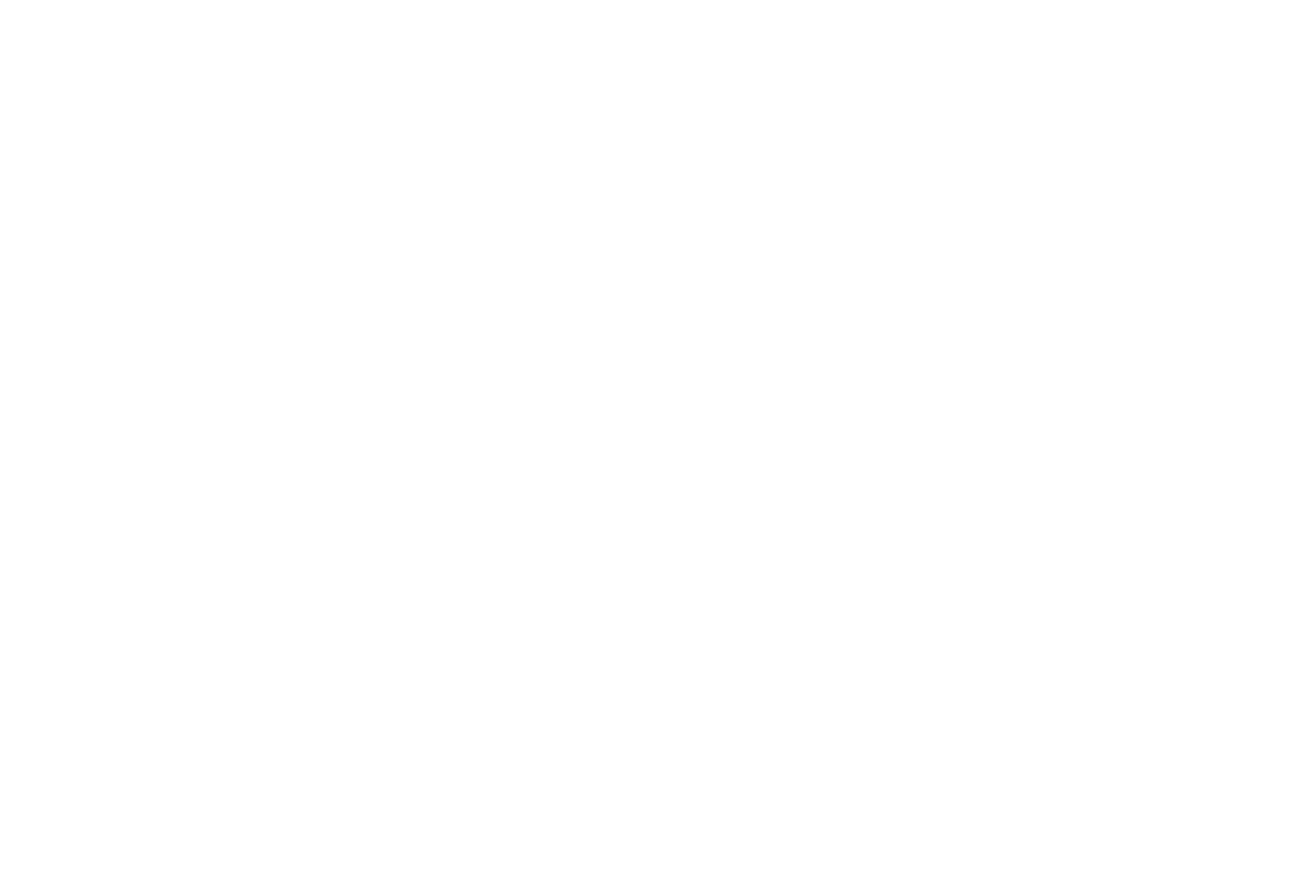
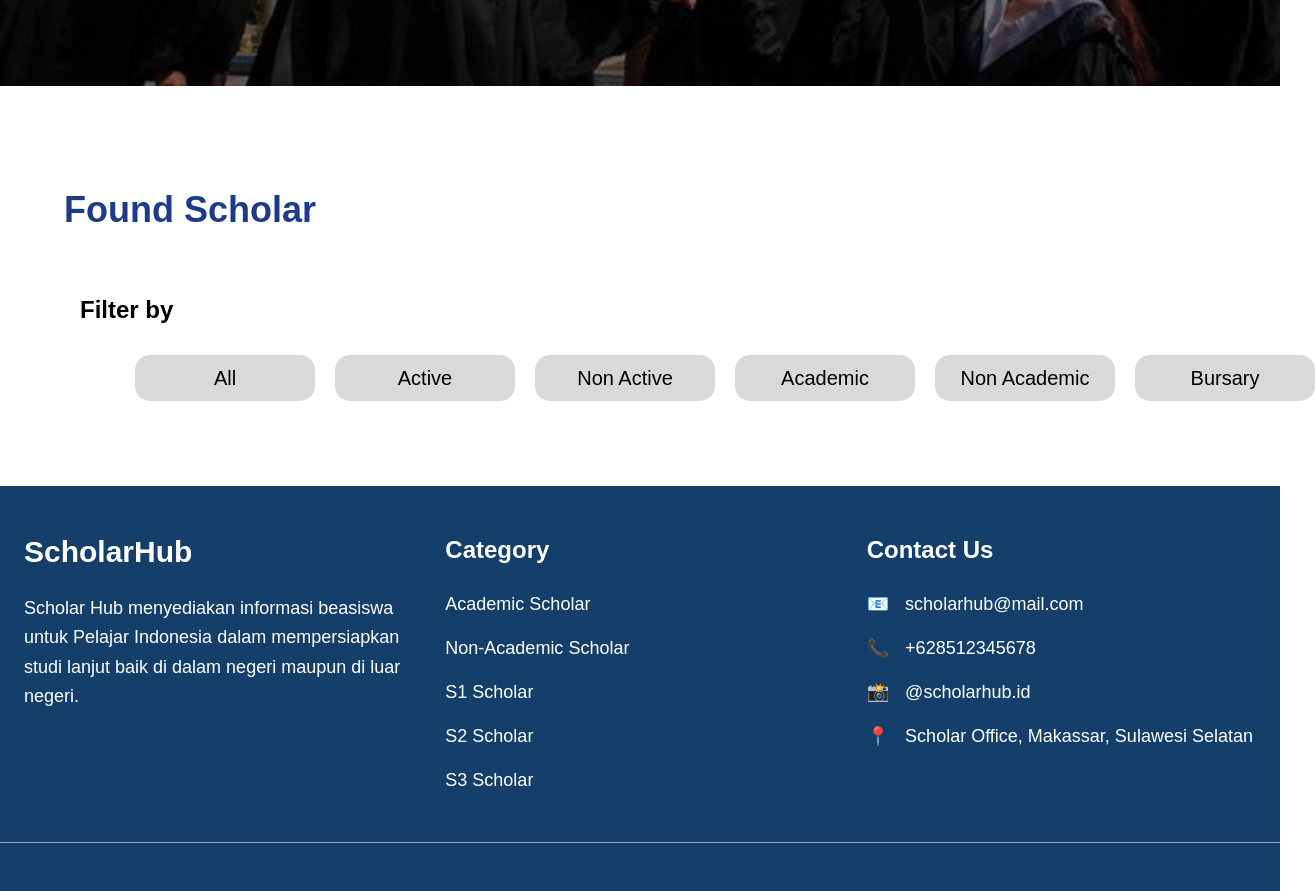
Before and after one commit to farahsbrina29/proyeksisfor_rekweb, a Next.js app: page /scholars in a window 1280 px wide. Shown: the part 780-1671 px from the top of the page, 1315 px wide, since content can reach past the window. Before the commit the page ends 800 px from the top, so only its background shows below. Built offline with nearby package versions, Linux system fonts and the light colour scheme; no server answers.

Commit message:
page scholar (filter)

```diff
--- a/app/scholars/page.tsx
+++ b/app/scholars/page.tsx
@@ -1,16 +1,75 @@
 "use client";
 import React from "react";
+import styled from "styled-components";
+import HeroSection from "../../components/heroSection";
+import Footer from "../../components/footer";
 
-const ScholarsPage: React.FC = () => {
+
+const Button = styled.button`
+  background-color: #D9D9D9;
+  color: black;
+  border: none;
+  padding: 8px 16px;
+  margin: 5px;
+  text-align: center;
+  text-decoration: none;
+  display: inline-block;
+  font-size: 20px;
+  cursor: pointer;
+  border-radius: 15px;
+  min-width: 180px;
+  white-space: nowrap;
+  transition: background-color 0.3s ease, transform 0.2s ease;
+
+
+  &:hover {
+    background-color: #143F6B;
+    color: white;
+    transform: scale(1.1);
+  }
+
+
+  &:active {
+    background-color: #3e8e41;
+  }
+`;
+
+
+const ButtonContainer = styled.div`
+  display: flex;
+  gap: 10px;
+  justify-content: flex-start; /* Mengatur tombol agar sedikit ke kanan */
+  margin-top: 20px;
+  margin-left: 50px; /* Menambahkan margin kiri untuk sedikit menjauh ke kanan */
+`;
+
+
+export default function Home() {
   return (
     <div>
-      <h1>Scholars Page</h1>
-      <p>
-        Welcome to the Scholars Page. Here you can find information about
-        various scholars.
-      </p>
+      <HeroSection />
+      <div className="bg-white py-16 px-16 mt-10">
+        <h1 className="text-4xl font-bold text-blue-900 mb-12">
+          Found Scholar
+        </h1>
+        <div className="flex flex-col md:flex-row gap-8">
+          {/* Filter Section */}
+          <div className="w-full md:w-1/4 p-4 border-gray-300">
+            <h2 className="text-2xl text-black font-bold mb-6">Filter by</h2>
+            <ButtonContainer>
+              <Button className="cursor-pointer hover:text-blue-600 text-black border-gray-300 pb-2">
+                All
+              </Button>
+              <Button>Active</Button>
+              <Button>Non Active</Button>
+              <Button>Academic</Button>
+              <Button>Non Academic</Button>
+              <Button>Bursary</Button>
+            </ButtonContainer>
+          </div>
+        </div>
+      </div>
+      <Footer />
     </div>
   );
-};
-
-export default ScholarsPage;
+}
--- a/package.json
+++ b/package.json
@@ -16,6 +16,7 @@
     "react-dom": "19.0.0-rc-66855b96-20241106",
     "react-icons": "^5.3.0",
     "react-toastify": "^10.0.6",
+    "styled-components": "^6.1.13",
     "sweetalert2": "^11.6.13"
   },
   "devDependencies": {
```
Also changed, not shown: 1 other file (tests, documents, lock files or other folders).
